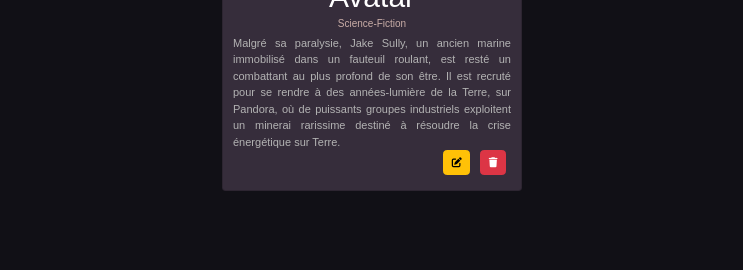
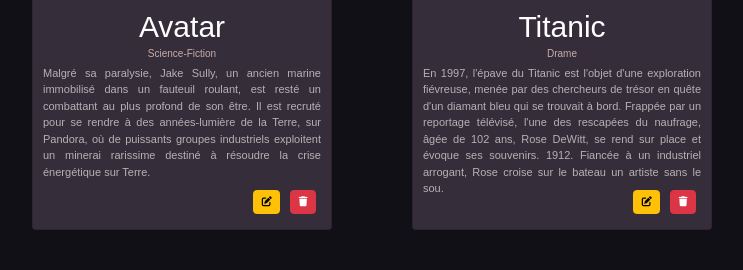
Before and after one commit to Christophe-THEVENET/boncine, a PHP site: page / in a window 1280 px wide. Shown: the part 708-978 px from the top of the page, without its empty margins (268-1011 px from the left). Before the commit the page ends 899 px from the top, so only its background shows below. Run offline with PHP 8.4, Linux system fonts and the light colour scheme; some libraries are stand-ins or nearby versions; some web fonts are replaced.

Commit message:
fin style des cartes et ajout README.md

```diff
--- a/index.php
+++ b/index.php
@@ -30,6 +30,19 @@ include_once './view/header.html'
       </div>
     </article>
 
+    <article class="m-3 rounded">
+      <div class="card">
+        <img src="https://m.media-amazon.com/images/I/8129a7-9A7L._AC_SL1500_.jpg" class="card-img-top" alt="affiche film avatar">
+        <div class="card-body">
+          <h5 class="card-title">Titanic</h5>
+          <h6 class="card-subtitle mb-2">Drame</h6>
+          <p class="card-text">En 1997, l'épave du Titanic est l'objet d'une exploration fiévreuse, menée par des chercheurs de trésor en quête d'un diamant bleu qui se trouvait à bord. Frappée par un reportage télévisé, l'une des rescapées du naufrage, âgée de 102 ans, Rose DeWitt, se rend sur place et évoque ses souvenirs. 1912. Fiancée à un industriel arrogant, Rose croise sur le bateau un artiste sans le sou.</p>
+          <a href="#" class="btn btn-danger"><i class="fa-solid fa-trash" data-bs-toggle="tooltip" data-bs-placement="top" title="supprimer"></i></a>
+          <a href="#" class="btn btn-warning"><i class="fa-solid fa-pen-to-square" data-bs-toggle="tooltip" data-bs-placement="top" title="éditer">
+            </i></a>
+        </div>
+      </div>
+    </article>
 
 
 
--- a/styles/_component.scss
+++ b/styles/_component.scss
@@ -25,6 +25,8 @@
 .card {
     background-color: $purpleCard;
     width: 30rem;
+    /* height: 54rem; */
+    margin: 3rem;
     &-img-top {
         height: 30rem;
     }
@@ -36,10 +38,11 @@
         font-size: 1.1rem;
         color: darken($white, 30%);
         text-align: justify;
+        height: 12rem;
     }
     .btn {
         float: right;
-        margin: -1rem 0.5rem 0.5rem 0.5rem;
+        margin: -0.5rem 0.5rem 0.5rem 0.5rem;
     }
 }
 
--- a/styles/main.css
+++ b/styles/main.css
@@ -24,6 +24,8 @@
 .card {
   background-color: rgb(54, 45, 59);
   width: 30rem;
+  /* height: 54rem; */
+  margin: 3rem;
 }
 .card-img-top {
   height: 30rem;
@@ -36,10 +38,11 @@
   font-size: 1.1rem;
   color: #b3b3b3;
   text-align: justify;
+  height: 12rem;
 }
 .card .btn {
   float: right;
-  margin: -1rem 0.5rem 0.5rem 0.5rem;
+  margin: -0.5rem 0.5rem 0.5rem 0.5rem;
 }
 
 /* ============== FORMULAIRE ==================== */
```
Also changed, not shown: README.md (added), 1 other file.
